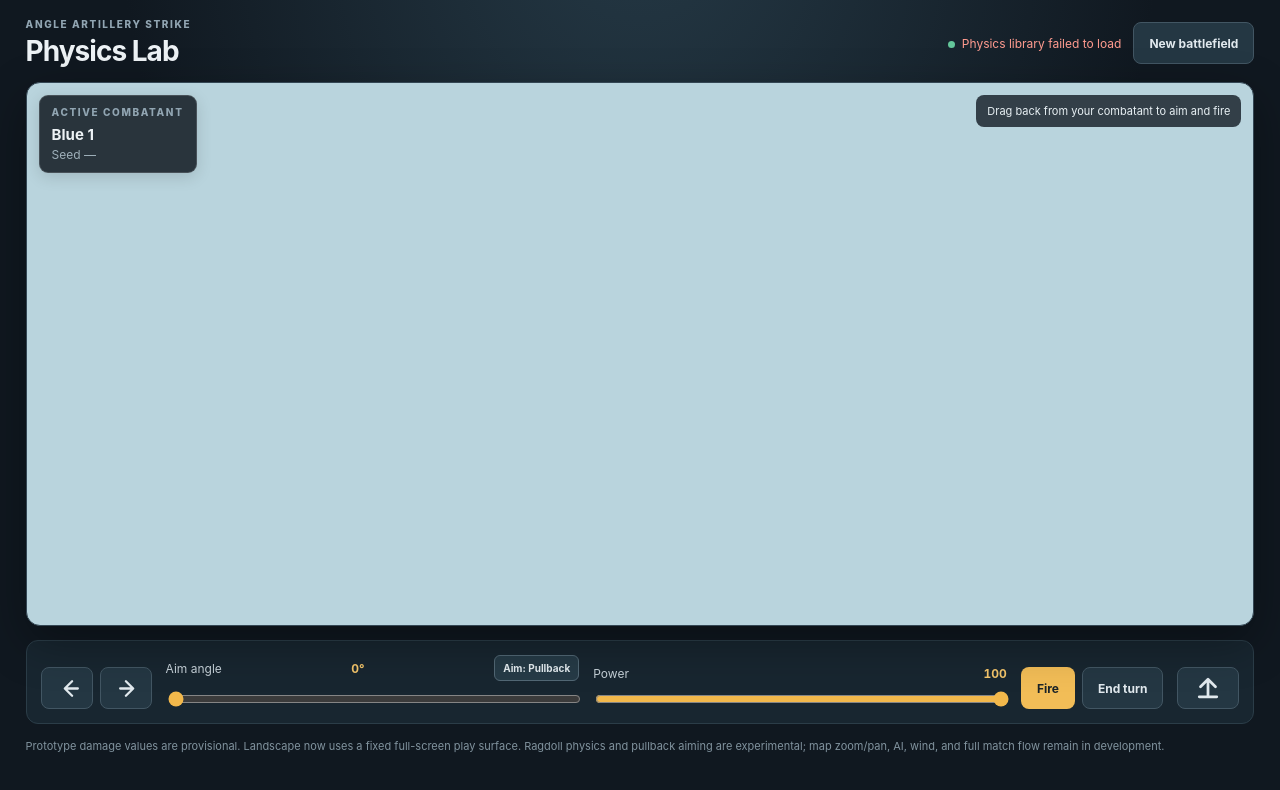
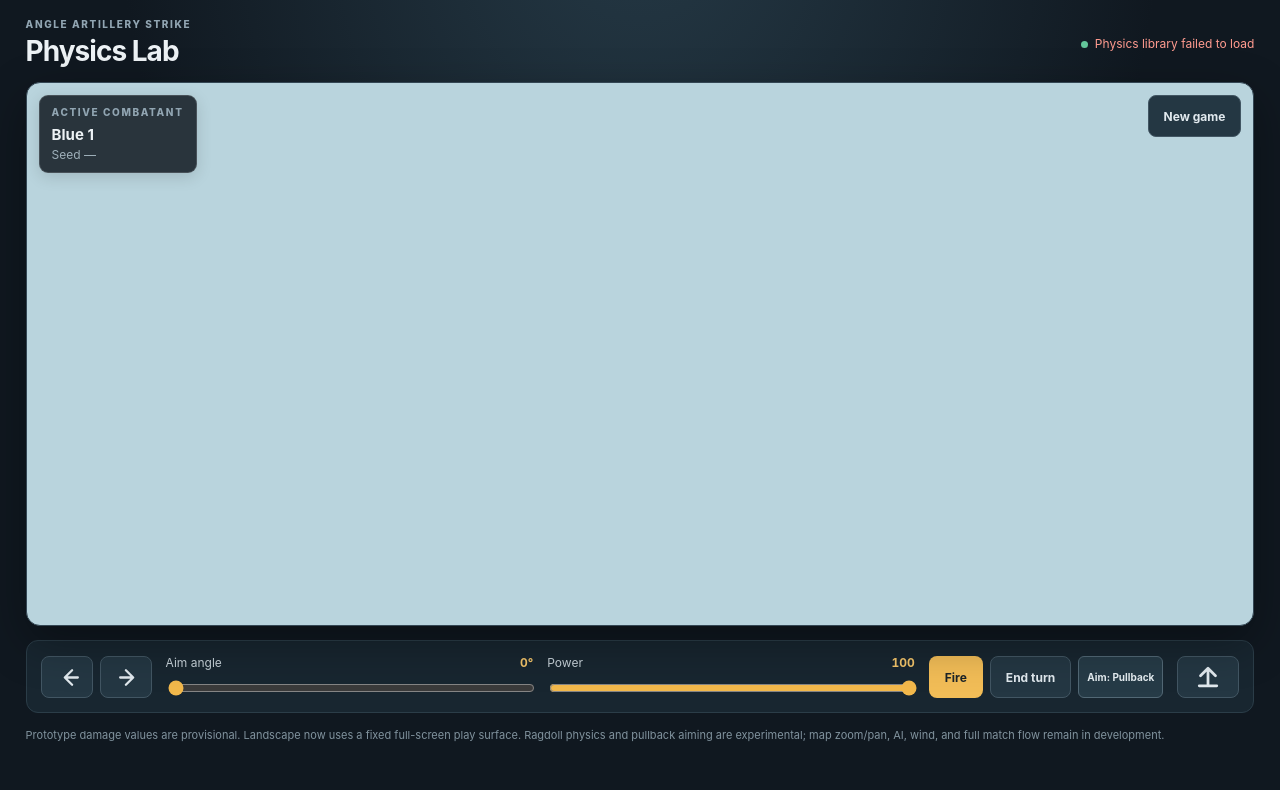
Before and after one commit to mattswymer/Angle-Artillery-Strike, a plain HTML site: page index.html in a window 1280 px wide. Drawn offline with Linux system fonts and the light colour scheme.

Commit message:
Move new game into HUD and simplify pullback controls

```diff
--- a/index.html
+++ b/index.html
@@ -20,7 +20,7 @@
       </div>
       <div class="top-actions">
         <span id="status" class="status" role="status">Initializing physics…</span>
-        <button id="new-map" class="button button-secondary">New battlefield</button>
+
       </div>
     </header>
 
@@ -33,7 +33,7 @@
           <strong id="active-name">Blue 1</strong>
           <span id="seed-label" class="muted">Seed —</span>
         </div>
-        <div class="hud-help">Drag back from your combatant to aim and fire</div>
+        <button id="new-map" class="button button-secondary hud-new-game">New game</button>
       </div>
     </section>
 
@@ -43,7 +43,7 @@
         <button id="move-right" class="button button-secondary hold-button touch-control" aria-label="Walk right"><svg viewBox="0 0 24 24" aria-hidden="true"><path d="m9.5 5 7 7-7 7M16 12H4"/></svg></button>
       </div>
       <div class="control-group aim-group">
-        <div class="control-heading"><label for="angle">Aim angle</label><output id="angle-value">0°</output><button id="aim-mode" class="aim-mode-button" type="button">Aim: Pullback</button></div>
+        <div class="control-heading"><label for="angle">Aim angle</label><output id="angle-value">0°</output></div>
         <input id="angle" type="range" min="0" max="360" step="1" value="0">
       </div>
       <div class="control-group">
@@ -53,6 +53,7 @@
       <div class="action-buttons">
         <button id="fire" class="button button-primary">Fire</button>
         <button id="end-turn" class="button button-secondary">End turn</button>
+        <button id="aim-mode" class="button button-secondary aim-mode-button" type="button">Aim: Pullback</button>
       </div>
       <button id="jump" class="button button-secondary hold-button touch-control jump-button" aria-label="Jump"><svg viewBox="0 0 24 24" aria-hidden="true"><path d="M12 19V5m-6 6 6-6 6 6M5 19h14"/></svg></button>
     </section>
```
